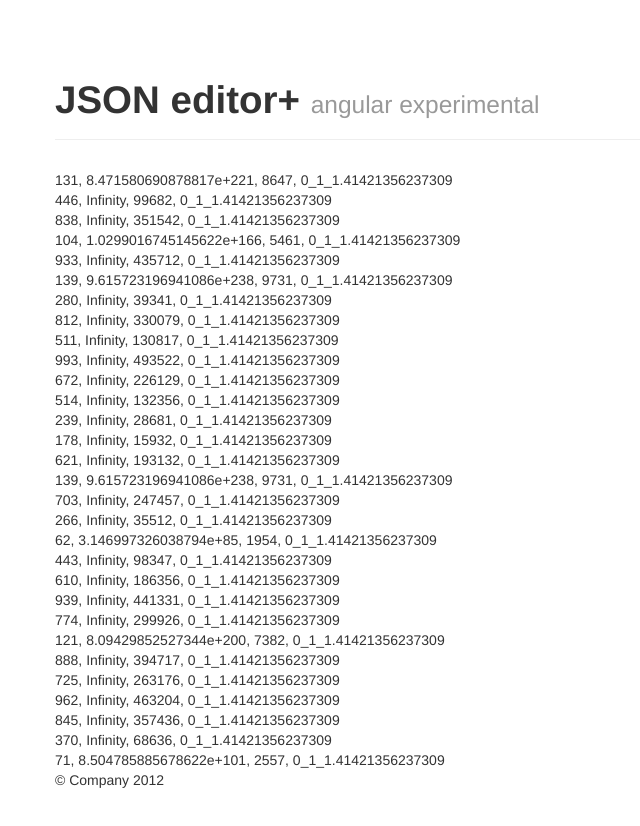
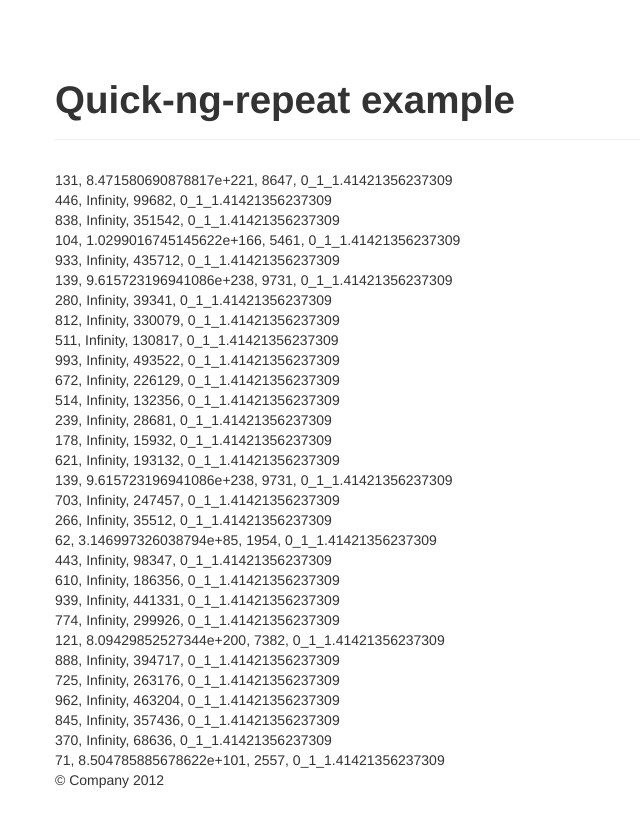
Before and after one commit to allaud/quick-ng-repeat, a plain HTML site: page example/index.html in a window 1280 px wide. Shown: the whole page, without its empty margins (0-640 px from the left). Drawn offline with nearby package versions, Linux system fonts and the light colour scheme.

Commit message:
Update index.html

```diff
--- a/example/index.html
+++ b/example/index.html
@@ -30,7 +30,7 @@
         <div class="container">
 
             <div class="page-header">
-              <h1>JSON editor+ <small>angular experimental</small></h1>
+              <h1>Quick-ng-repeat example</h1>
             </div>
 
             <div quick-ng-repeat="item in list" quick-repeat-list="items">
```
